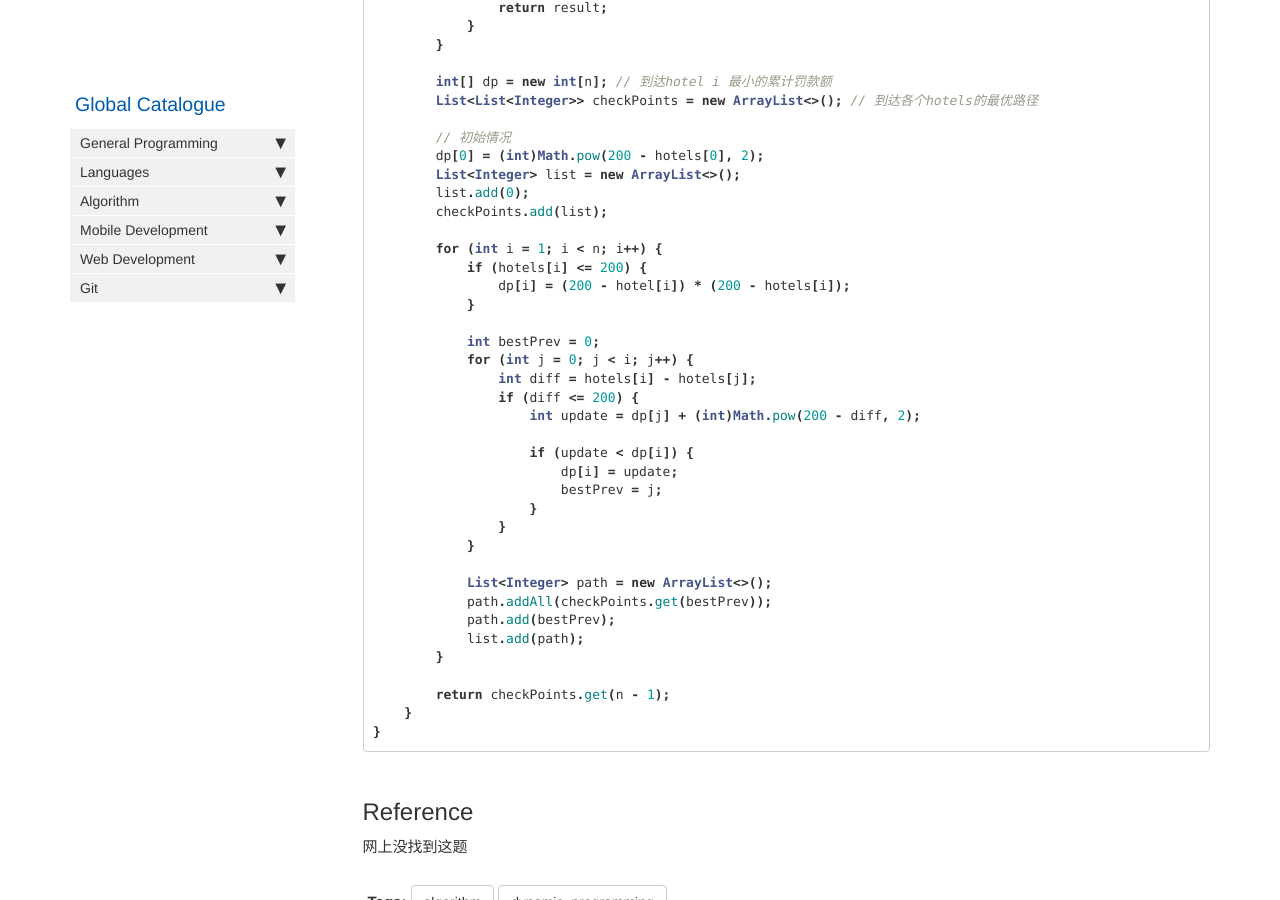
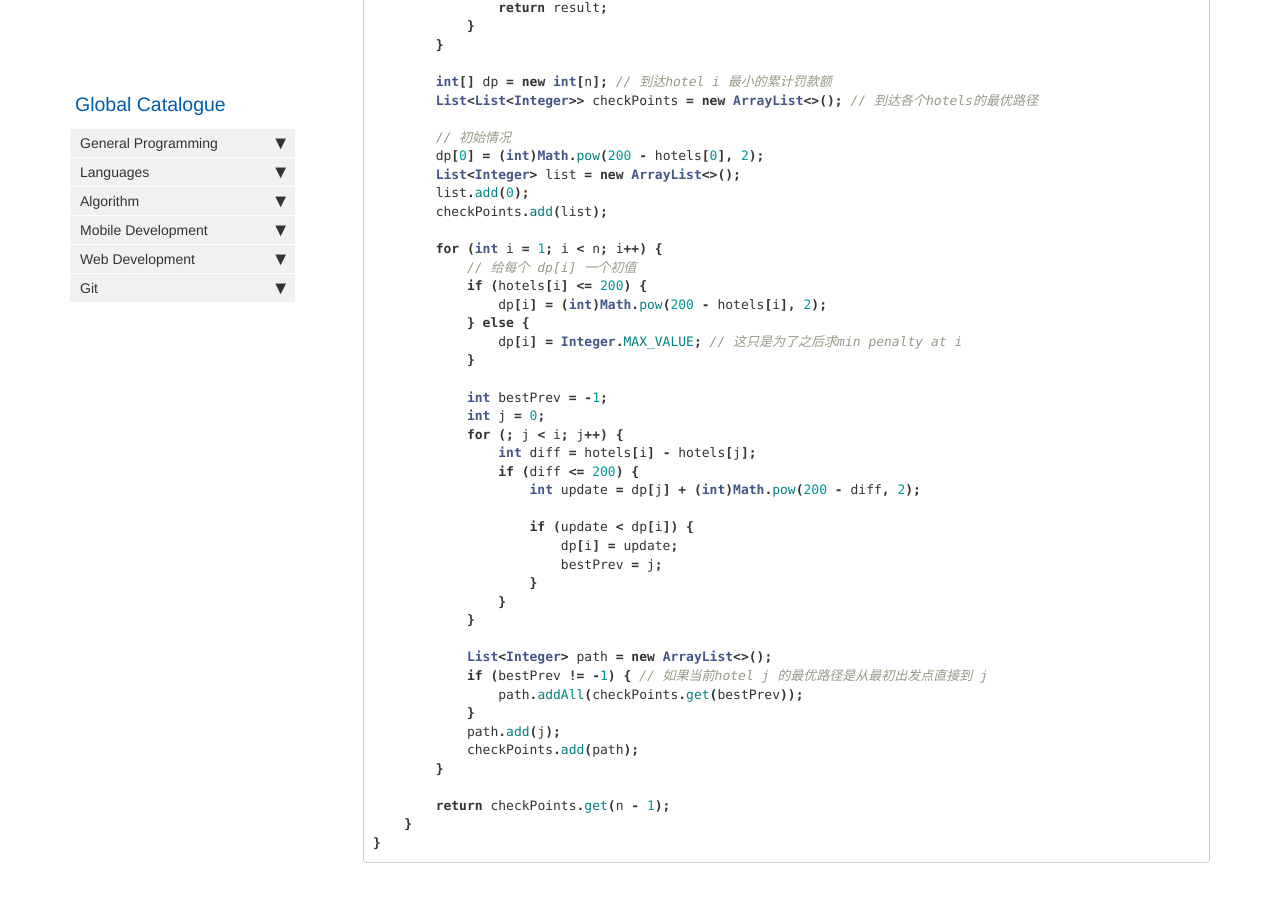
Before and after one commit to HungryOrc/hungryorc.github.io, a Jekyll site: the page built from pages/algorithm/algorithm_min_sum_penalty_along_hotels.md, in a window 1280 px wide and 900 px high, scrolled down 1412 px. Built offline with Jekyll 4.4.1, drawn with Linux system fonts in a browser that asks for light colours; nearby versions of some CDN libraries; comment, search, counter and statistics services are not loaded.

Commit message:
Update algorithm_min_sum_penalty_along_hotels.md

```diff
--- a/pages/algorithm/algorithm_min_sum_penalty_along_hotels.md
+++ b/pages/algorithm/algorithm_min_sum_penalty_along_hotels.md
@@ -72,12 +72,16 @@ public class Solution {
         checkPoints.add(list);
 
         for (int i = 1; i < n; i++) {
+            // 给每个 dp[i] 一个初值
             if (hotels[i] <= 200) {
-                dp[i] = (200 - hotel[i]) * (200 - hotels[i]);
+                dp[i] = (int)Math.pow(200 - hotels[i], 2);
+            } else {
+                dp[i] = Integer.MAX_VALUE; // 这只是为了之后求min penalty at i
             }
 
-            int bestPrev = 0;
-            for (int j = 0; j < i; j++) {
+            int bestPrev = -1;
+            int j = 0;
+            for (; j < i; j++) {
                 int diff = hotels[i] - hotels[j];
                 if (diff <= 200) {
                     int update = dp[j] + (int)Math.pow(200 - diff, 2);
@@ -90,9 +94,11 @@ public class Solution {
             }
 
             List<Integer> path = new ArrayList<>();
-            path.addAll(checkPoints.get(bestPrev));
-            path.add(bestPrev);
-            list.add(path);
+            if (bestPrev != -1) { // 如果当前hotel j 的最优路径是从最初出发点直接到 j
+                path.addAll(checkPoints.get(bestPrev));
+            }
+            path.add(j);
+            checkPoints.add(path);
         }
 
         return checkPoints.get(n - 1);
```
